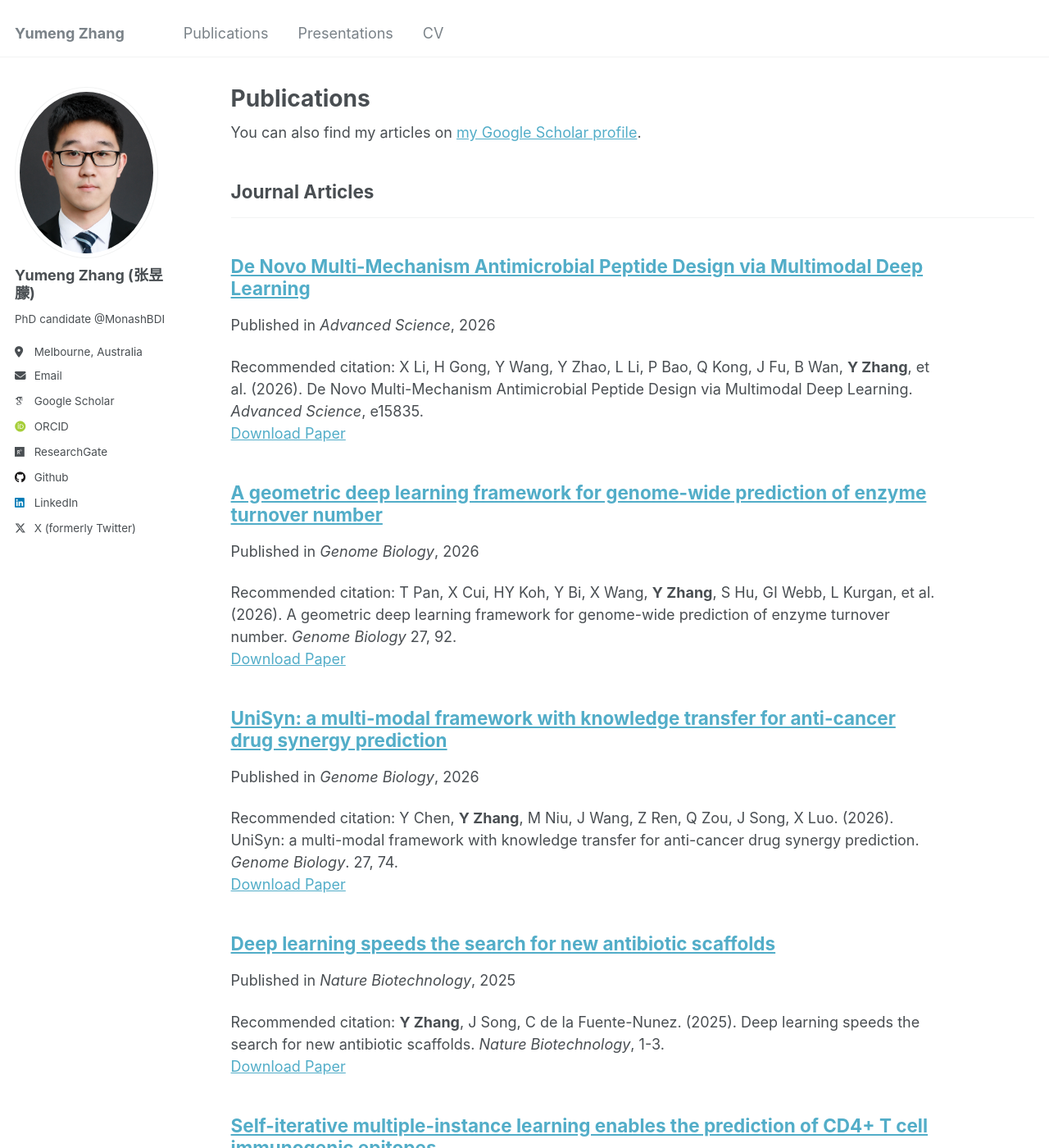
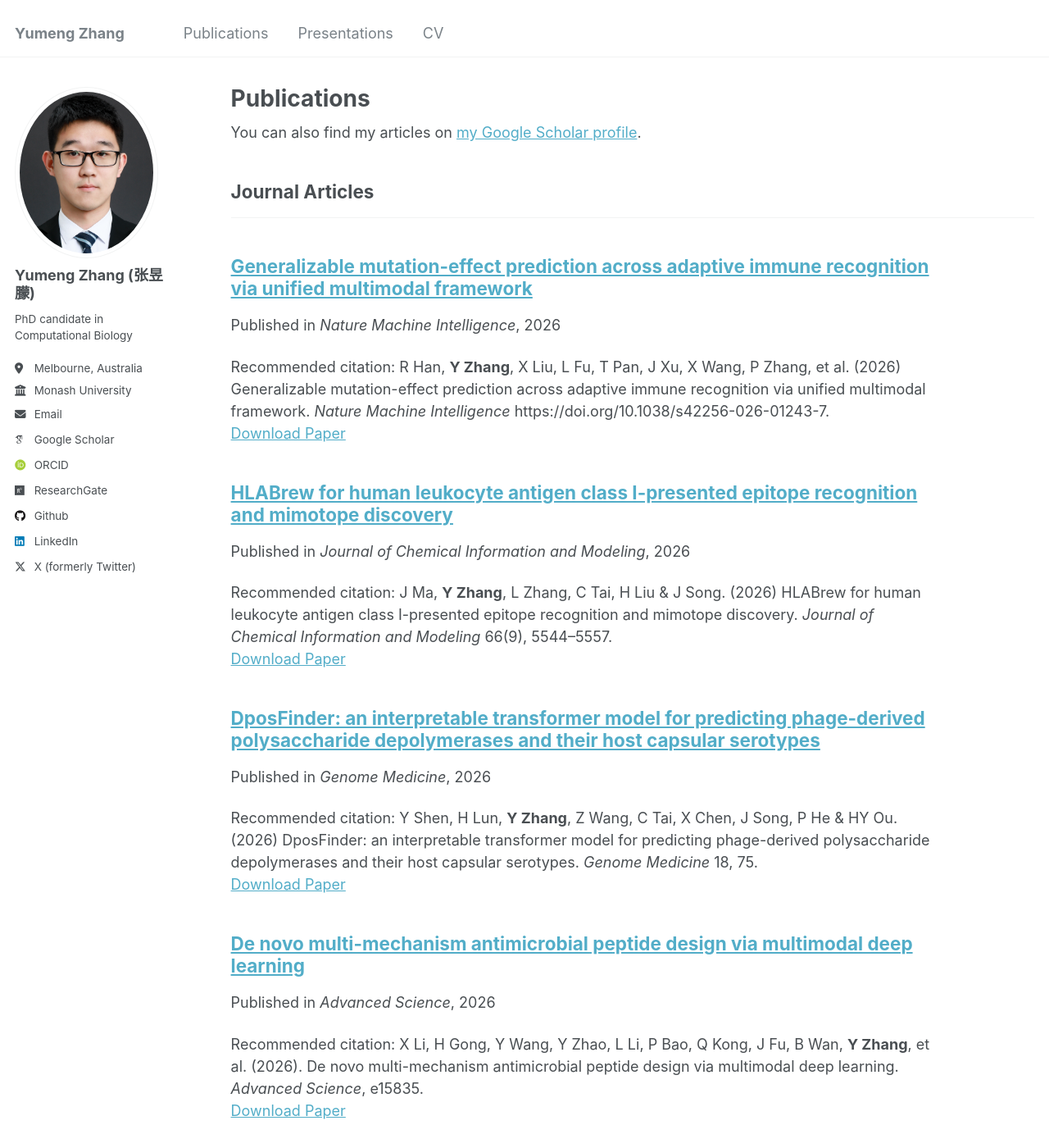
Before and after one commit to zhangyumeng1sjtu/zhangyumeng1sjtu.github.io, a Jekyll site: the page built from _pages/publications.html, in a window 1280 px wide and 1400 px high. Shown: the whole window at 82% size. Built offline with Jekyll 4.4.1, drawn with Linux system fonts in a browser that asks for light colours; some web fonts are replaced.

Commit message:
update publications

```diff
--- a/_config.yml
+++ b/_config.yml
@@ -8,13 +8,14 @@
 
 # Basic Site Settings
 locale                   : "en-US"
+site_theme               : "default"
 title                    : "Yumeng Zhang"
 title_separator          : "-"
 name                     : &name "Yumeng Zhang"
-description              : &description "PhD student at Monash University"
+description              : &description "PhD candidate at Monash University"
 url                      : https://zhangyumeng1sjtu.github.io # the base hostname & protocol for your site e.g. "https://mmistakes.github.io"
 baseurl                  : "" # the subpath of your site, e.g. "/blog"
-repository               : "zhangyumeng1sjtu.github.io"
+repository               : "zhangyumeng1sjtu/zhangyumeng1sjtu.github.io"
 
 # Site Author - The following control what appear as part of the author content on the side bar.
 #               If a field is blank the icon and link will not appear, otherwise it will be shown.
@@ -24,9 +25,9 @@ author:
   avatar           : "profile.jpg"
   name             : "Yumeng Zhang (张昱朦)"
   pronouns         :
-  bio              : "PhD candidate @MonashBDI"
+  bio              : "PhD candidate in Computational Biology"
   location         : "Melbourne, Australia"
-  employer         :
+  employer         : "Monash University"
   uri              : # URL
   email            : "Yumeng.Zhang1@monash.edu"
 
--- /dev/null
+++ b/_publications/2026-04-20-dposfinder.md
@@ -0,0 +1,11 @@
+---
+title: "DposFinder: an interpretable transformer model for predicting phage-derived polysaccharide depolymerases and their host capsular serotypes"
+collection: publications
+category: articles
+permalink: /publication/2026-04-20-dposfinder
+excerpt: ''
+date: 2026-04-20
+venue: 'Genome Medicine'
+paperurl: 'https://doi.org/10.1186/s13073-026-01657-3'
+citation: 'Y Shen, H Lun, <b>Y Zhang</b>, Z Wang, C Tai, X Chen, J Song, P He & HY Ou. (2026) DposFinder: an interpretable transformer model for predicting phage-derived polysaccharide depolymerases and their host capsular serotypes. <i>Genome Medicine</i> 18, 75.'
+---
--- /dev/null
+++ b/_publications/2026-05-11-hlabrew.md
@@ -0,0 +1,11 @@
+---
+title: "HLABrew for human leukocyte antigen class I-presented epitope recognition and mimotope discovery"
+collection: publications
+category: articles
+permalink: /publication/2026-05-11-hlabrew
+excerpt: ''
+date: 2026-05-11
+venue: 'Journal of Chemical Information and Modeling'
+paperurl: 'https://doi.org/10.1021/acs.jcim.6c00337'
+citation: 'J Ma, <b>Y Zhang</b>, L Zhang, C Tai, H Liu & J Song. (2026) HLABrew for human leukocyte antigen class I-presented epitope recognition and mimotope discovery. <i>Journal of Chemical Information and Modeling</i> 66(9), 5544–5557.'
+---
--- /dev/null
+++ b/_publications/2026-05-27-uniair.md
@@ -0,0 +1,11 @@
+---
+title: "Generalizable mutation-effect prediction across adaptive immune recognition via unified multimodal framework"
+collection: publications
+category: articles
+permalink: /publication/2026-05-27-uniair
+excerpt: ''
+date: 2026-05-27
+venue: 'Nature Machine Intelligence'
+paperurl: 'https://doi.org/10.1038/s42256-026-01243-7'
+citation: 'R Han, <b>Y Zhang</b>, X Liu, L Fu, T Pan, J Xu, X Wang, P Zhang, et al. (2026) Generalizable mutation-effect prediction across adaptive immune recognition via unified multimodal framework. <i>Nature Machine Intelligence</i> https://doi.org/10.1038/s42256-026-01243-7.'
+---
```
Also changed, not shown: _pages/about.md (+4 -2 lines), _publications/2026-03-09-denovo-antimicrobial-peptide-design.md (+2 -2 lines), 1 other file.
